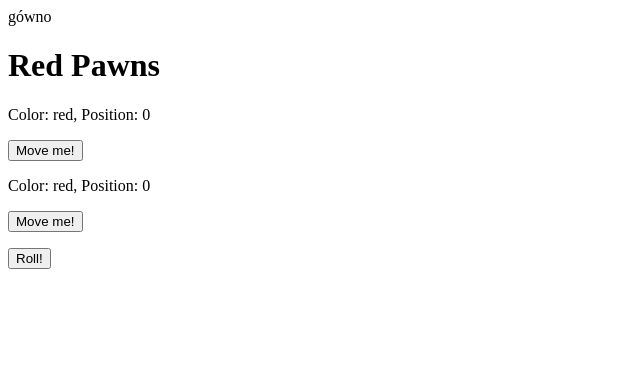
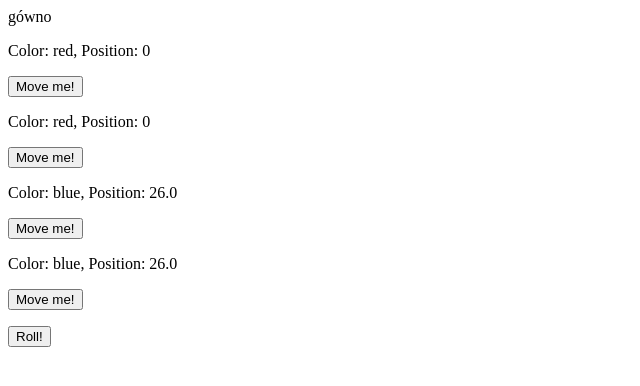
Before and after one commit to weronikaramus/SuperLudo, a Flask app: page /game in a window 1280 px wide. Shown: the top 386 px of the page, without its empty margins (0-640 px from the left). Run offline with Flask 3, Linux system fonts and the light colour scheme.

Commit message:
move and kill pawns

```diff
--- a/app.py
+++ b/app.py
@@ -1,11 +1,13 @@
 from flask import Flask, render_template, url_for, jsonify, session, request
 from datetime import datetime
-from pawn import red_pawns, Pawn
+from pawn import pawns
 from dice import Dice
 import random
 
 app = Flask(__name__)
 app.secret_key = 'your_secret_key'
+
+colors = ["red", "blue", "yellow", "green"]
 
 def rollDice():
     dice_result = random.randint(1, 6)
@@ -21,22 +23,21 @@ def index():
 def game():
     roll_result = None
     result = None
+    index = None
+    color = None
     if request.method == 'POST':
         if request.form['submit'] == 'rollDice':
             roll_result = rollDice()
         if request.form['submit'].startswith('move_'):
-            index = int(request.form['submit'].split('_')[1])-1
             if 'dice_result' in session:
-                result = red_pawns[index].move(session['dice_result'])
+                index = int(request.form['submit'].split('_')[2])
+                color = colors.index(request.form['submit'].split('_')[1])
+                print(index, color)
+                result = pawns[color][index].move(session['dice_result'])
                 session.pop('dice_result')
 
-    return render_template('game.html', red_pawns=red_pawns, roll_result=roll_result, result=result)
+    return render_template('game.html', pawns=pawns, roll_result=roll_result, result=result)
 
-# @app.route('/roll_dice', methods=['POST'])
-# def roll_dice():
-#     rollDice()
-
-#     return jsonify({'result': dice_result})
 
 if __name__ == "__main__":
     app.run(debug=True)
--- a/pawn.py
+++ b/pawn.py
@@ -4,23 +4,52 @@ from flask import Flask, render_template, session
 app = Flask(__name__)
 len = 52
 class Pawn:
-    def __init__(self, color, position):
+    def __init__(self, color):
+        position = 0
+        start = 0
         self.color = color
         self.position = position
+        self.start = start
+        if self.color == "red":
+            self.start = 0
+        if self.color == "blue":
+            self.start = len/2
+
+
+        self.position = self.start
         # self.superpower = superpower
 
+    def kill(self, other_pawn):
+        other_pawn.position = other_pawn.start
+
     def move(self, steps):
+        current_position = self.position
         steps = session.get('dice_result', 0)
-        self.position = (self.position+steps)%len
+        new_position = (current_position + steps) % len
+
+        # Check if the new position overlaps with any other pawn's position
+        for row in pawns:
+            for other_pawn in row:
+                if other_pawn.position == new_position and other_pawn != self:
+                    # Call the "kill" function when a collision is detected
+                    self.kill(other_pawn)
+
+        self.position = new_position
+
+    # def move(self, steps):
+    #     steps = session.get('dice_result', 0)
+    #     new_position = (self.position+steps)%len
+    #     for row in pawns:
+    #         for other_pawn in row:
+    #             if other_pawn.position == new_position and other_pawn != self and other_pawn.position != other_pawn.start:
+    #                 self.kill(other_pawn)
+    #     self.position = new_position
 
 
 
-red_pawn1 = Pawn("red", 0)
-red_pawn2 = Pawn("red", 0)
-# red_pawn3 = Pawn("red", 0)
-# red_pawn4 = Pawn("red", 0)
-red_pawns = [red_pawn1, red_pawn2]
-blue_pawn1 = Pawn("blue", len/2)
-blue_pawn2 = Pawn("blue", len/2)
-# blue_pawn3 = Pawn("blue", len/2)
-# blue_pawn4 = Pawn("blue", len/2)
+
+pawns = [[Pawn("Empty") for _ in range(2)] for _ in range(2)]
+pawns[0][0] = Pawn("red")
+pawns[0][1] = Pawn("red")
+pawns[1][0] = Pawn("blue")
+pawns[1][1] = Pawn("blue")
--- a/templates/game.html
+++ b/templates/game.html
@@ -2,14 +2,17 @@
 
 gówno
 
-<h1>Red Pawns</h1>
+{% for row in pawns %}
+    <div>
+        {% for pawn in row %}
+            <p>Color: {{ pawn.color }}, Position: {{ pawn.position }}</p>
+            <form method="post">
+                <button type="submit" name="submit" value="move_{{ pawn.color }}_{{ loop.index0 }}">Move me!</button>
+            </form>
+        {% endfor %}
+    </div>
+{% endfor %}
 
-{% for pawn in red_pawns %}
-        <p>Color: {{ pawn.color }}, Position: {{ pawn.position }}</p>
-        <form method="post">
-            <button type="submit" name="submit" value="move_{{ loop.index }}">Move me!</button>
-        </form>
-{% endfor %}
 
     <form method="post">
         <button type="submit" name="submit" value="rollDice">Roll!</button>
```
